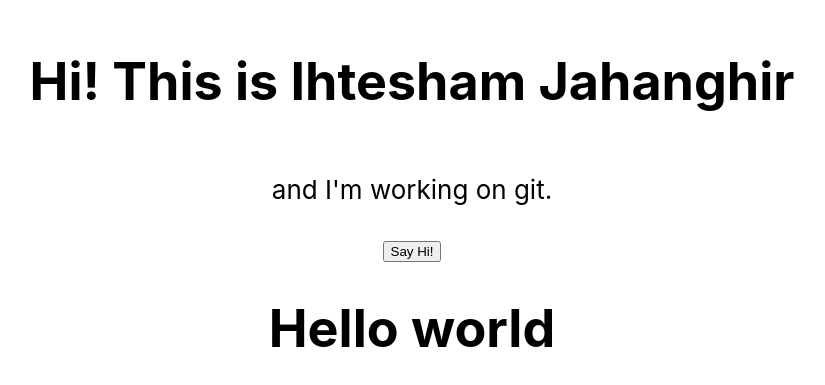
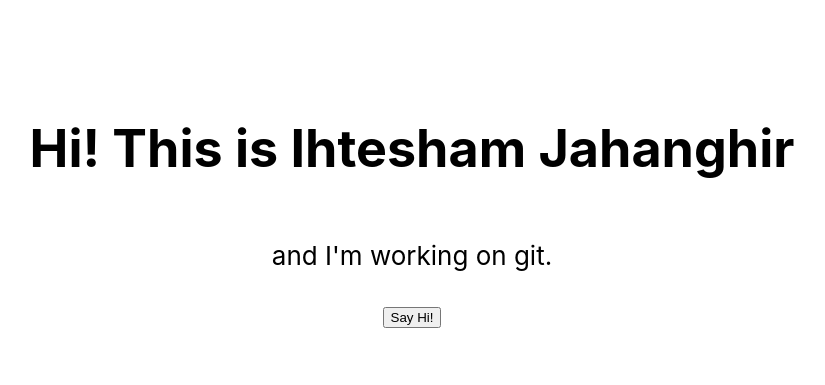
Before and after one commit to ihtesham-jahangir/repo, a React (Create React App) app: page / in a window 1280 px wide. Shown: the part 195-580 px from the top of the page, without its empty margins (228-1053 px from the left). Built offline with nearby package versions, Linux system fonts and the light colour scheme.

Commit message:
Commit chamnge

```diff
--- a/src/App.js
+++ b/src/App.js
@@ -9,7 +9,7 @@ function App() {
         <p> and I'm working on git. </p>
         <div className="container">
         <button type="button" className="btn btn-primary btn-lg" > Say Hi! </button>
-        <h1>Hello world</h1>
+
         </div>
       </header>
 
```
